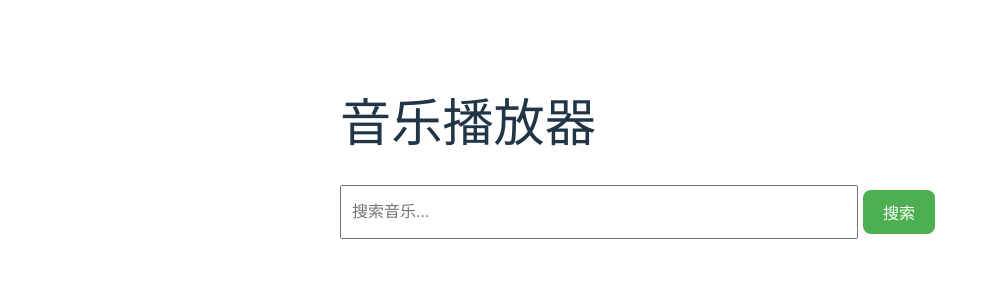
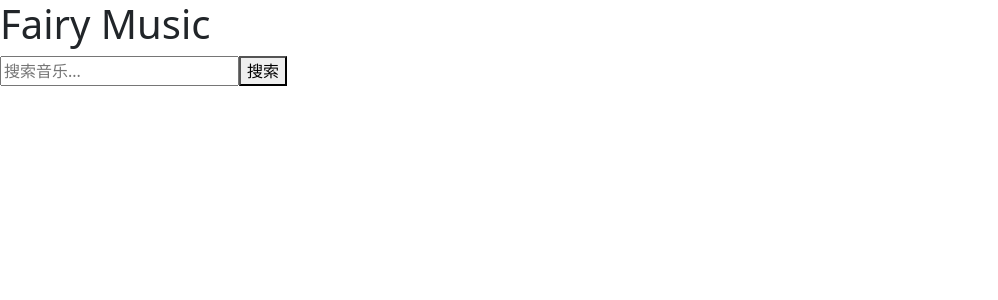
Before and after one commit to Striveonger/fairy-music, a Vue app in the folder website/: page / in a window 1280 px wide. Shown: the top 300 px of the page, without its empty margins (0-998 px from the left). Built offline with nearby package versions, Linux system fonts and the light colour scheme.

Commit message:
添加bootstrap

```diff
--- a/website/package.json
+++ b/website/package.json
@@ -1,5 +1,5 @@
 {
-    "name": "fairy-music-ui",
+    "name": "fairy-music",
     "description": "一款主打自由的音乐播放器, 简称 'fm' [手动狗头] ",
     "private": true,
     "version": "1.0.0",
@@ -10,6 +10,10 @@
         "preview": "vite preview"
     },
     "dependencies": {
+        "@popperjs/core": "2.11.8",
+        "@types/node": "22.7.4",
+        "axios": "1.7.7",
+        "bootstrap": "5.3.3",
         "vue": "3.4.29"
     },
     "devDependencies": {
--- /dev/null
+++ b/website/src/apis/index.ts
@@ -0,0 +1,19 @@
+import axios from 'axios'
+
+enum EnumContentType {
+    FORM_DATA = 'multipart/form-data;charset=UTF-8',
+    FORM_URLENCODED = 'application/x-www-form-urlencoded;charset=UTF-8',
+    JSON = 'application/json;charset=UTF-8',
+}
+
+const instance = axios.create({
+    baseURL: (import.meta.env.BASE_URL ? import.meta.env.BASE_URL : '') + "api",
+    headers: {},
+    timeout: 1000 * 5, // 5s
+});
+
+// TODO: 可以配置 拦截器, 错误处理等...后面再说呗~
+// https://www.axios-http.cn/docs/req_config
+
+// 统一导出
+export default {EnumContentType, instance};
--- a/website/src/components/MusicPlayer.vue
+++ b/website/src/components/MusicPlayer.vue
@@ -1,123 +1,11 @@
 <template>
-    <div class="music-player">
-        <h1>音乐播放器</h1>
-        <div class="search-container">
-            <input v-model="searchQuery" @keyup.enter="searchMusic" placeholder="搜索音乐..." />
-            <button @click="searchMusic" :disabled="isLoading">搜索</button>
-        </div>
-        <div v-if="isLoading" class="loading">
-            正在搜索...
-        </div>
-        <div v-else-if="playlist.length > 0" class="playlist">
-            <h2>播放列表</h2>
-            <ul>
-                <li v-for="(song, index) in playlist" :key="index" @click="playSong(song)">
-                    {{ song.title }} - {{ song.artist }}
-                </li>
-            </ul>
-        </div>
-        <div v-else-if="searchPerformed" class="no-results">
-            没有找到相关音乐
-        </div>
-    </div>
+
 </template>
 
 <script setup lang="ts">
-import { ref } from 'vue';
 
-const searchQuery = ref('');
-const playlist = ref<Array<{ title: string; artist: string }>>([]);
-const searchPerformed = ref(false);
-const isLoading = ref(false);
-
-const searchMusic = async () => {
-    searchPerformed.value = true;
-    isLoading.value = true;
-
-    try {
-        const response = await fetch(`https://api.example.com/search?q=${encodeURIComponent(searchQuery.value)}`);
-        if (!response.ok) {
-            throw new Error('Network response was not ok');
-        }
-        const data = await response.json();
-        playlist.value = data.results.map((item: any) => ({
-            title: item.title,
-            artist: item.artist
-        }));
-    } catch (error) {
-        console.error('Error fetching music:', error);
-        playlist.value = [];
-    } finally {
-        isLoading.value = false;
-    }
-};
-
-const playSong = (song: { title: string; artist: string }) => {
-    console.log(`正在播放: ${song.title} - ${song.artist}`);
-};
 </script>
 
 <style scoped>
-.music-player {
-    max-width: 600px;
-    margin: 0 auto;
-    padding: 20px;
-}
 
-.search-container {
-    display: flex;
-    margin-bottom: 20px;
-}
-
-input {
-    flex-grow: 1;
-    padding: 10px;
-    font-size: 16px;
-}
-
-button {
-    padding: 10px 20px;
-    font-size: 16px;
-    background-color: #4CAF50;
-    color: white;
-    border: none;
-    cursor: pointer;
-}
-
-.playlist {
-    background-color: #f0f0f0;
-    padding: 10px;
-    border-radius: 5px;
-}
-
-ul {
-    list-style-type: none;
-    padding: 0;
-}
-
-li {
-    padding: 10px;
-    cursor: pointer;
-    transition: background-color 0.3s;
-}
-
-li:hover {
-    background-color: #e0e0e0;
-}
-
-.no-results {
-    text-align: center;
-    color: #888;
-}
-
-.loading {
-    text-align: center;
-    color: #888;
-    margin-top: 20px;
-}
-
-button:disabled {
-    background-color: #cccccc;
-    cursor: not-allowed;
-}
 </style>
--- a/website/src/main.ts
+++ b/website/src/main.ts
@@ -1,5 +1,7 @@
 import { createApp } from 'vue'
 import './style.css'
 import App from './App.vue'
+import "bootstrap/dist/css/bootstrap.css"
+import "bootstrap"
 
 createApp(App).mount('#app')
--- a/website/src/style.css
+++ b/website/src/style.css
@@ -12,52 +12,3 @@
     -webkit-font-smoothing: antialiased;
     -moz-osx-font-smoothing: grayscale;
 }
-
-h1 {
-    font-size: 3.2em;
-    line-height: 1.1;
-}
-
-button {
-    margin: 5px;
-    border-radius: 8px;
-    border: 1px solid transparent;
-    padding: 0.6em 1.2em;
-    font-size: 1em;
-    font-weight: 500;
-    font-family: inherit;
-    background-color: #1a1a1a;
-    cursor: pointer;
-    transition: border-color 0.25s;
-}
-
-button:hover {
-    border-color: #646cff;
-}
-
-button:focus,
-button:focus-visible {
-    outline: 4px auto -webkit-focus-ring-color;
-}
-
-#app {
-    max-width: 1280px;
-    margin: 0 auto;
-    padding: 2rem;
-    /* text-align: center; */
-}
-
-@media (prefers-color-scheme: light) {
-    :root {
-        color: #213547;
-        background-color: #ffffff;
-    }
-
-    a:hover {
-        color: #747bff;
-    }
-
-    button {
-        background-color: #f9f9f9;
-    }
-}
--- a/website/src/views/SearchMusic.vue
+++ b/website/src/views/SearchMusic.vue
@@ -1,7 +1,7 @@
 <template>
-    <div class="music-player">
-        <h1>音乐播放器</h1>
-        <div class="search-container">
+    <div class="music">
+        <h1>Fairy Music</h1>
+        <div class="search">
             <input v-model="searchQuery" @keyup.enter="searchMusic" placeholder="搜索音乐..." />
             <button @click="searchMusic" :disabled="isLoading">搜索</button>
         </div>
@@ -24,6 +24,7 @@
 
 <script setup lang="ts">
 import { ref } from 'vue';
+import api from '../apis/';
 
 const searchQuery = ref('');
 const playlist = ref<Array<{ title: string; artist: string }>>([]);
@@ -35,15 +36,8 @@ const searchMusic = async () => {
     isLoading.value = true;
 
     try {
-        const response = await fetch(`https://api.example.com/search?q=${encodeURIComponent(searchQuery.value)}`);
-        if (!response.ok) {
-            throw new Error('network response was not ok');
-        }
-        const data = await response.json();
-        playlist.value = data.results.map((item: any) => ({
-            title: item.title,
-            artist: item.artist
-        }));
+        console.log(searchQuery.value);
+        api.instance.get("/api/v1/fairy/music/search?keyword=高进", {});
     } catch (error) {
         console.error('error fetching music:', error);
         playlist.value = [];
@@ -58,66 +52,5 @@ const playSong = (song: { title: string; artist: string }) => {
 </script>
 
 <style scoped>
-.music-player {
-    max-width: 600px;
-    margin: 0 auto;
-    padding: 20px;
-}
 
-.search-container {
-    display: flex;
-    margin-bottom: 20px;
-}
-
-input {
-    flex-grow: 1;
-    padding: 10px;
-    font-size: 16px;
-}
-
-button {
-    padding: 10px 20px;
-    font-size: 16px;
-    background-color: #4CAF50;
-    color: white;
-    border: none;
-    cursor: pointer;
-}
-
-.playlist {
-    background-color: #f0f0f0;
-    padding: 10px;
-    border-radius: 5px;
-}
-
-ul {
-    list-style-type: none;
-    padding: 0;
-}
-
-li {
-    padding: 10px;
-    cursor: pointer;
-    transition: background-color 0.3s;
-}
-
-li:hover {
-    background-color: #e0e0e0;
-}
-
-.no-results {
-    text-align: center;
-    color: #888;
-}
-
-.loading {
-    text-align: center;
-    color: #888;
-    margin-top: 20px;
-}
-
-button:disabled {
-    background-color: #cccccc;
-    cursor: not-allowed;
-}
 </style>
--- a/website/tsconfig.node.json
+++ b/website/tsconfig.node.json
@@ -9,5 +9,7 @@
         "strict": true,
         "noEmit": true
     },
-  "include": ["vite.config.ts"]
+    "include": [
+        "vite.config.ts"
+    ]
 }
--- a/website/vite.config.ts
+++ b/website/vite.config.ts
@@ -1,13 +1,13 @@
 import { defineConfig } from 'vite'
 import vue from '@vitejs/plugin-vue'
-// import * as path from 'path'
+import * as path from 'path'
 // Naive UI
 // https://vitejs.dev/config/
 export default defineConfig({
     plugins: [vue()],
     resolve: {
         alias: {
-            // '@': path.resolve(__dirname, 'src'),
+            '@': path.resolve(__dirname, 'src'),
         }
     },
     server: {
@@ -16,7 +16,12 @@ export default defineConfig({
         // https: false,
         host: "0.0.0.0",
         proxy: {
-
+            "api/v1": {
+                target: 'http://127.0.0.1:18081',
+                changeOrigin: true,
+                // secure: false,
+                // rewrite: (path: any) => path.replace(/^\/fm/, '')
+            }
         }
     }
 })
```
Also changed, not shown: website/tsconfig.app.json (+10 -4 lines), website/tsconfig.json (+8 -1 lines), 1 other file (tests, documents, lock files or other folders). Lines whose indentation alone changed are shown as unchanged.
